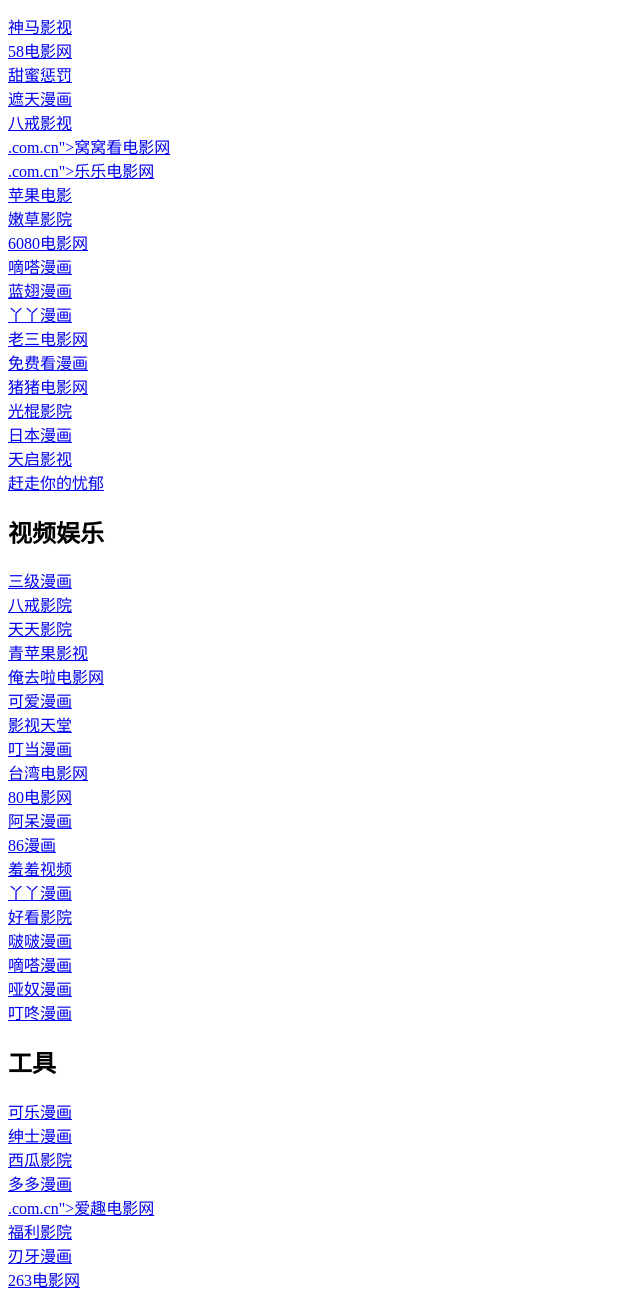
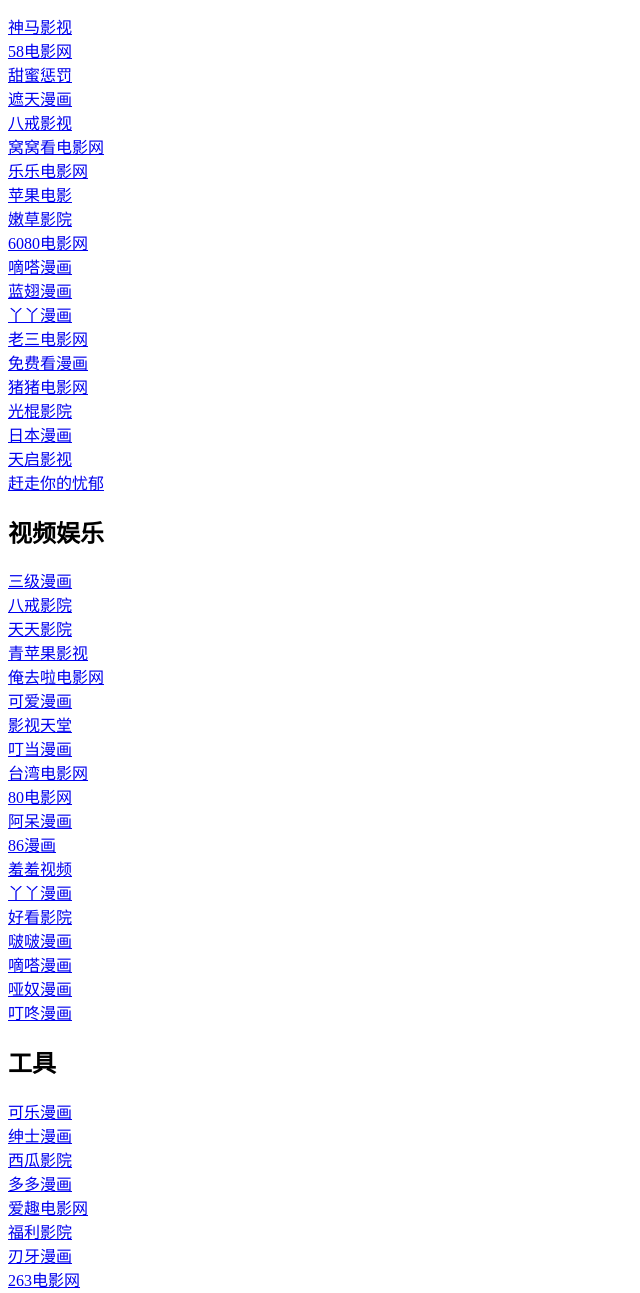
Before and after one commit to yousechuanwangzhidaohang/yousechuanwangzhidaohang.github.io, a plain HTML site: page index.html in a window 1280 px wide. Shown: the part 520-1813 px from the top of the page, without its empty margins (0-640 px from the left). Drawn offline with Linux system fonts and the light colour scheme.

Commit message:
Fix HTML encoding issues in index.html

```diff
--- a/index.html
+++ b/index.html
@@ -37,8 +37,8 @@
 <a href="https://www.tianmichengfa-mip.com.cn">甜蜜惩罚</a><br>
 <a href="https://www.zhetianmanhua-zh.com.cn">遮天漫画</a><br>
 <a href="https://bajieyingshi-zaixian.com.cn">八戒影视</a><br>
-<a href="https://wowokandianyingwang-cn">.com.cn">窝窝看电影网</a><br>
-<a href="https://www.leledianyingwang-cn">.com.cn">乐乐电影网</a><br>
+<a href="https://wowokandianyingwang-cn.com.cn">窝窝看电影网</a><br>
+<a href="https://www.leledianyingwang-cn.com.cn">乐乐电影网</a><br>
 <a href="https://www.pingguodianying-app.com.cn">苹果电影</a><br>
 <a href="https://nencaoyingyuan-zaixian.com.cn">嫩草影院</a><br>
 <a href="https://www.6080dianyingwang-top.com.cn">6080电影网</a><br>
@@ -87,7 +87,7 @@
 <a href="https://www.shenshimanhua-vip.com.cn">绅士漫画</a><br>
 <a href="https://xiguayingyuan-gw.com.cn">西瓜影院</a><br>
 <a href="https://www.duoduomanhua-app.com.cn">多多漫画</a><br>
-<a href="https://aiqudianyingwang-cn">.com.cn">爱趣电影网</a><br>
+<a href="https://aiqudianyingwang-cn.com.cn">爱趣电影网</a><br>
 <a href="https://fuli-yingyuan.com.cn">福利影院</a><br>
 <a href="https://renyamanhua-book.com.cn">刃牙漫画</a><br>
 <a href="https://263dianyingwang-wap.com.cn">263电影网</a><br>
```
